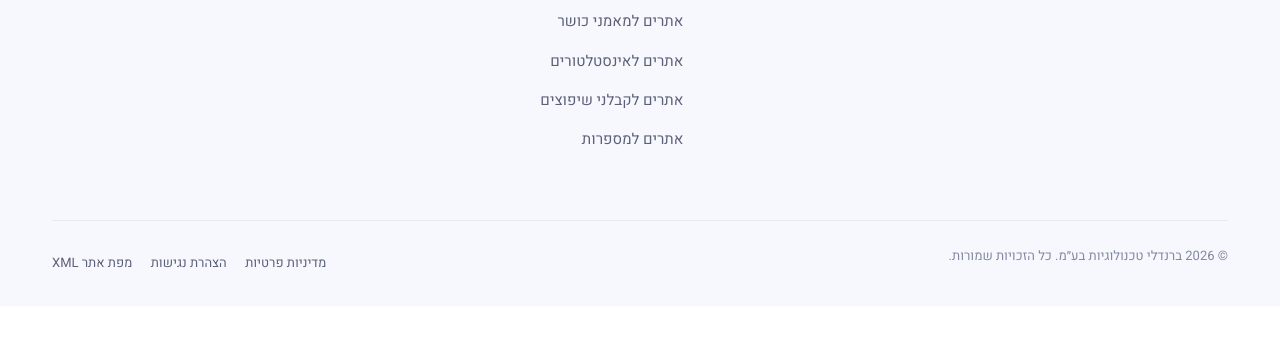
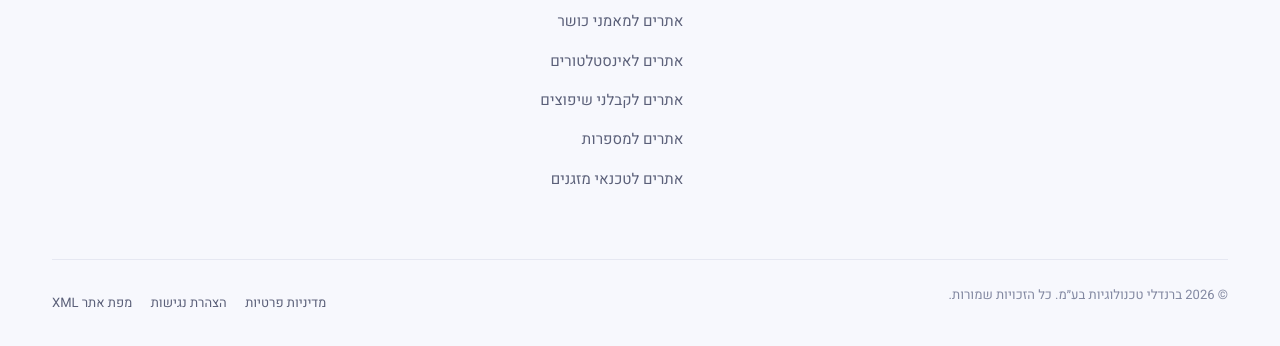
Before and after one commit to tomeruzan444-netizen/brandli, a plain HTML site: page blog/first-screen-mobile/index.html in a window 1280 px wide. Shown: the part 9011-9357 px from the top of the page. Before the commit the page ends 9317 px from the top, so only its background shows below. Drawn offline with Linux system fonts and the light colour scheme.

Commit message:
קישור לעמוד טכנאי מזגנים בפוטר של הכתבה החדשה
Co-Authored-By: Claude Opus 5.5 <noreply@anthropic.com>

```diff
--- a/blog/first-screen-mobile/index.html
+++ b/blog/first-screen-mobile/index.html
@@ -628,6 +628,7 @@ fbq('track', 'PageView');
           <li><a href="/websites-for-plumbers/">אתרים לאינסטלטורים</a></li>
           <li><a href="/websites-for-renovation-contractors/">אתרים לקבלני שיפוצים</a></li>
           <li><a href="/websites-for-hair-salons/">אתרים למספרות</a></li>
+          <li><a href="/websites-for-ac-technicians/">אתרים לטכנאי מזגנים</a></li>
         </ul>
       </nav>
 
```
